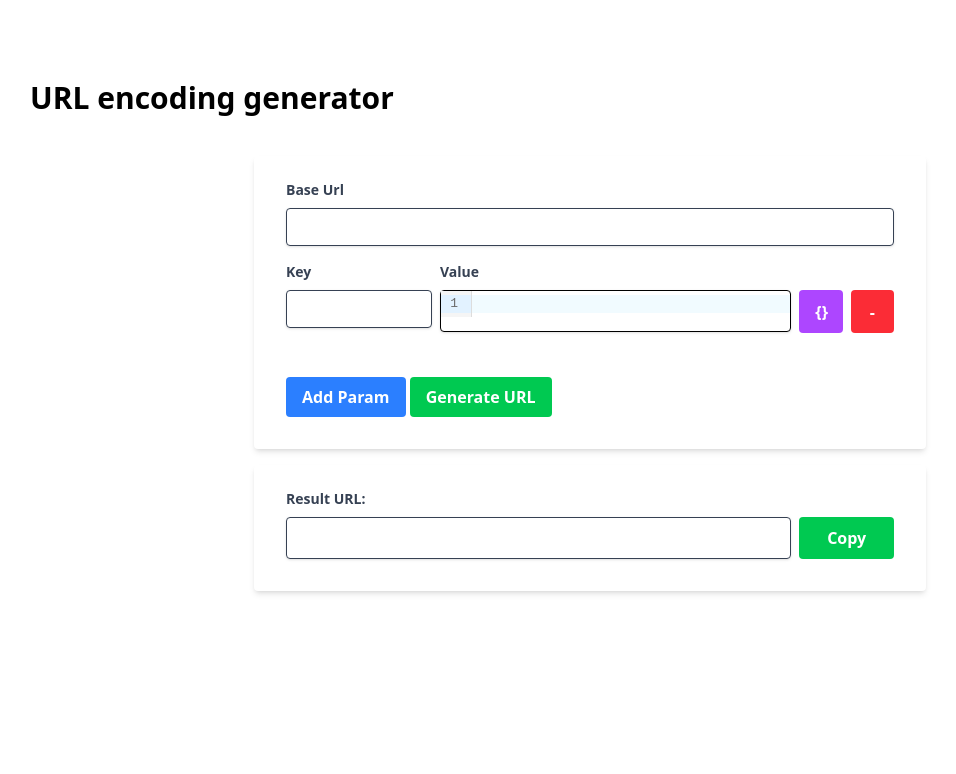
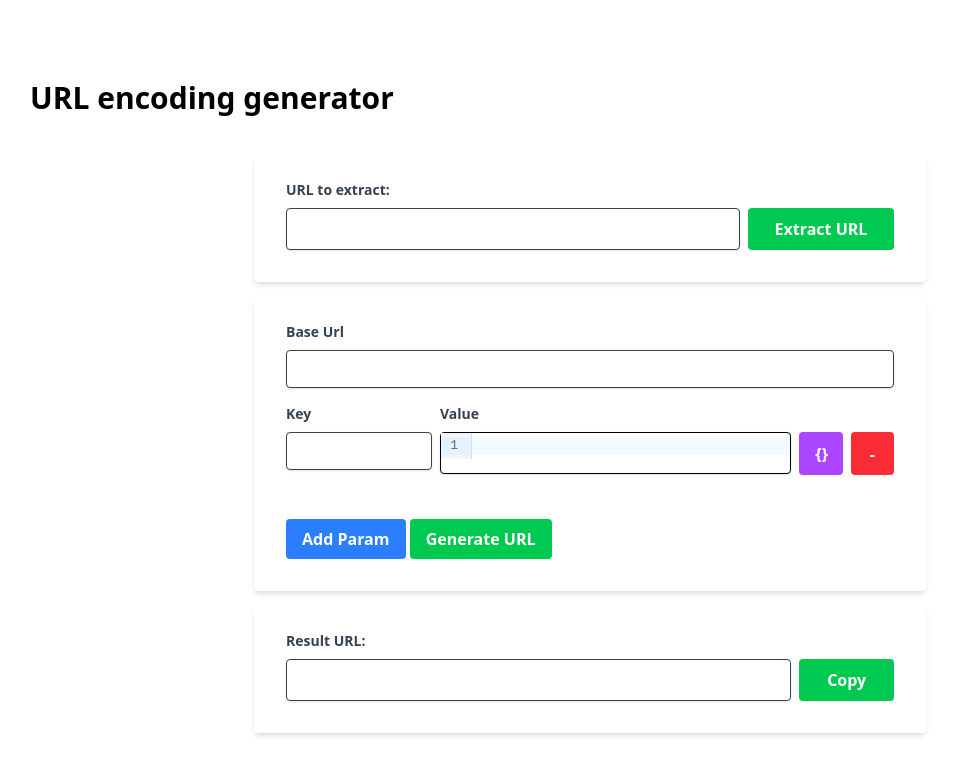
Before and after one commit to khoand3012/url-encoder, a SvelteKit app: page / in a window 1280 px wide. Shown: the top 774 px of the page, without its empty margins (50-1006 px from the left). Built offline with nearby package versions, Linux system fonts and the light colour scheme.

Commit message:
Add extract URL function

```diff
--- a/src/routes/+page.svelte
+++ b/src/routes/+page.svelte
@@ -3,20 +3,28 @@
 	import { json } from '@codemirror/lang-json'
 	import { EditorState } from '@codemirror/state'
 
-	let url = $state('')
+	type Param = {
+		key: string
+		value: string
+		editor: EditorView | null
+		editorDiv: HTMLElement | null
+	}
 
-	let params = $state([
+	let baseUrl = $state('')
+
+	let params: Param[] = $state([
 		{
 			key: '',
 			value: '',
-			editor: null as EditorView | null,
-			editorDiv: null as HTMLElement | null
+			editor: null,
+			editorDiv: null
 		}
 	])
 
 	let result = $state('')
 	let copyLabel = $state('Copy')
 	let toastMessage = $state('')
+	let orgUrl = $state('')
 
 	const createEditor = (container: HTMLElement, initialValue: string, index: number) => {
 		const state = EditorState.create({
@@ -89,7 +97,7 @@
 	}
 
 	const generateURL = () => {
-		let resultUrl = url
+		let resultUrl = baseUrl
 		params.forEach((param, index) => {
 			if (index === 0) {
 				resultUrl += '?'
@@ -113,6 +121,33 @@
 		setTimeout(() => {
 			copyLabel = 'Copy'
 		}, 3000)
+	}
+
+	const extractURL = () => {
+		if (!orgUrl) return
+		const parsedUrl = new URL(orgUrl)
+		const parsedParams: Param[] = []
+
+		baseUrl = parsedUrl.href.split('?')[0]
+
+		parsedUrl.searchParams.forEach((value, key) => {
+			parsedParams.push({
+				key,
+				value,
+				editor: null,
+				editorDiv: null
+			})
+		})
+
+		if (params.length > 0) {
+			params.forEach((param) => {
+				if (param.editor) param.editor.destroy()
+			})
+		}
+
+		params = parsedParams
+
+		orgUrl = ''
 	}
 
 	// Initialize editors when divs are mounted
@@ -146,6 +181,24 @@
 	<h1 class="mx-auto mb-10 text-3xl font-bold">URL encoding generator</h1>
 	<div class="mx-auto w-full max-w-2xl">
 		<div class="mb-4 rounded bg-white px-8 pt-6 pb-8 shadow-md">
+			<label for="result" class="mb-2 block text-sm font-bold text-gray-700">URL to extract:</label>
+			<div class="grid grid-cols-12 gap-2">
+				<input
+					class="col-span-9 appearance-none rounded border px-3 py-2 text-gray-700 shadow"
+					type="text"
+					name="result"
+					id="result"
+					bind:value={orgUrl}
+				/>
+				<button
+					tabindex="-1"
+					onclick={extractURL}
+					class={`focus:shadow-outline col-span-3 rounded bg-green-500 px-4 py-2 font-bold text-white hover:bg-green-700 focus:outline-none`}
+					>Extract URL</button
+				>
+			</div>
+		</div>
+		<div class="mb-4 rounded bg-white px-8 pt-6 pb-8 shadow-md">
 			<div class="mb-4">
 				<label class="mb-2 block text-sm font-bold text-gray-700" for="url">Base Url</label>
 				<input
@@ -153,7 +206,7 @@
 					type="text"
 					name="url"
 					id="url"
-					bind:value={url}
+					bind:value={baseUrl}
 				/>
 			</div>
 			{#each params as param, index (index)}
```
Lines whose indentation alone changed are shown as unchanged.
